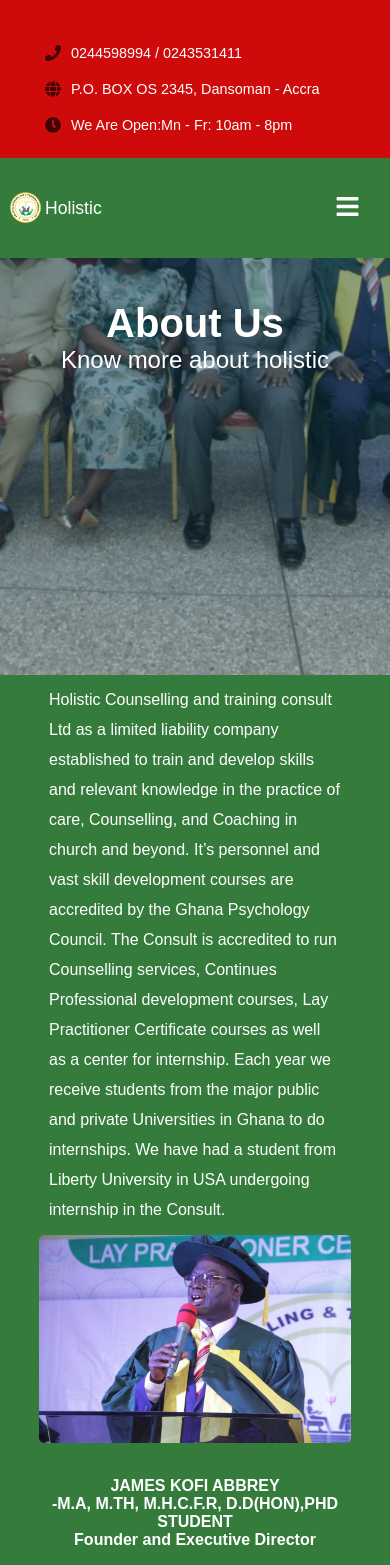
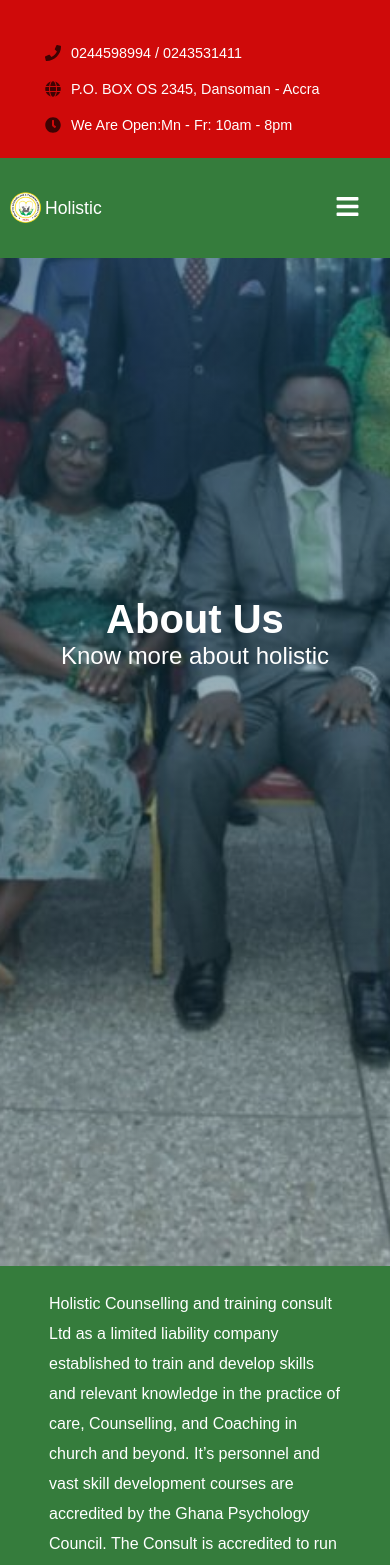
Before and after one commit to TahiruMustapha/Holistic__Consult, a React (Create React App) app: page /about in a window 390 px wide. Shown: the top 1565 px of the page. Built offline with nearby package versions, Linux system fonts and the light colour scheme.

Commit message:
made changes again

```diff
--- a/src/components/About/About.css
+++ b/src/components/About/About.css
@@ -179,6 +179,12 @@
 
 }
 @media(max-width:650px){
+    .about-bg{
+        height: 150vh;
+        display: flex;
+        align-items: center;
+    justify-content: center;
+    }
     .about-info{
         display: flex;
         align-items: center;
@@ -186,10 +192,15 @@
         justify-content: center;
         height: fit-content;
         width: 100%;
+        padding-top: 50px;
+        padding-bottom: 80px;
+        /* background-color: red; */
     }
     .about-details{
 
          width: 80%;
+         /* background-color: red; */
+         margin-bottom: 30px;
      }
      .speech-img{
         /* height: 500px; */
@@ -267,6 +278,9 @@
     }
 }
 @media(max-width:450px){
+    .about-bg{
+
+    }
     .about-info{
         display: flex;
         align-items: center;
--- a/src/components/Footer/Footer.jsx
+++ b/src/components/Footer/Footer.jsx
@@ -42,7 +42,7 @@
         </div>
         <div className='suscribe-session'>
         <h3>Socials</h3>
-        <p className='suscribe-text'>Get in toch through our social links <br/> Tell us your problem.</p>
+        <p className='suscribe-text'>Get in touch through our social links <br/> Tell us your problem.</p>
         <div className="socials">
           <p className='socials-box'>
           <a href='https://wa.me/+233556230613' target='_blank' rel='noreferrer noopener'><FaWhatsapp className='social-links'/></a>
--- a/src/components/Home/Home.css
+++ b/src/components/Home/Home.css
@@ -65,6 +65,9 @@
     }
 }
 @media(max-width:650px){
+    .main-home{
+        height: 150px;
+    }
     #home-btn{
         font-size: 1rem;
         font-weight: 300;
--- a/src/components/Work/Work.css
+++ b/src/components/Work/Work.css
@@ -41,7 +41,7 @@
 }
 .work-details1 img{
    width: 300px;
-   height: 18.8rem;
+   height: 17.4rem;
    object-fit: cover;
 }
 i{
@@ -62,7 +62,7 @@
 }
 .work-details2 img{
    width: 300px;
-   height: 18.8rem;
+   height: 17.4rem;
    object-fit: cover;
 }
 .work-details{
--- a/src/components/appointment/Appointment.css
+++ b/src/components/appointment/Appointment.css
@@ -8,7 +8,7 @@
     align-items: center;
     justify-content: center;
     position: absolute;
-    top: 20%;
+    top: 30%;
     left: 0;
     right: 0;
     position: fixed;
--- a/src/components/contact/Contact.css
+++ b/src/components/contact/Contact.css
@@ -215,6 +215,12 @@
     }
 }
 @media(max-width:650px){
+    .contact-bg{
+        height: 150vh;
+        display: flex;
+        align-items: center;
+        justify-content: center;
+    }
     .contact-form-info{
         width: 100%;
     }
--- a/src/components/service/Service.css
+++ b/src/components/service/Service.css
@@ -177,7 +177,13 @@
     }
 }
 @media(max-width:650px){
+    .service-bg{
+        height: 180vh;
+        display: flex;
+        align-items: center;
+        justify-content: center;
 
+    }
     .counselling{
 
         display: flex;
```
